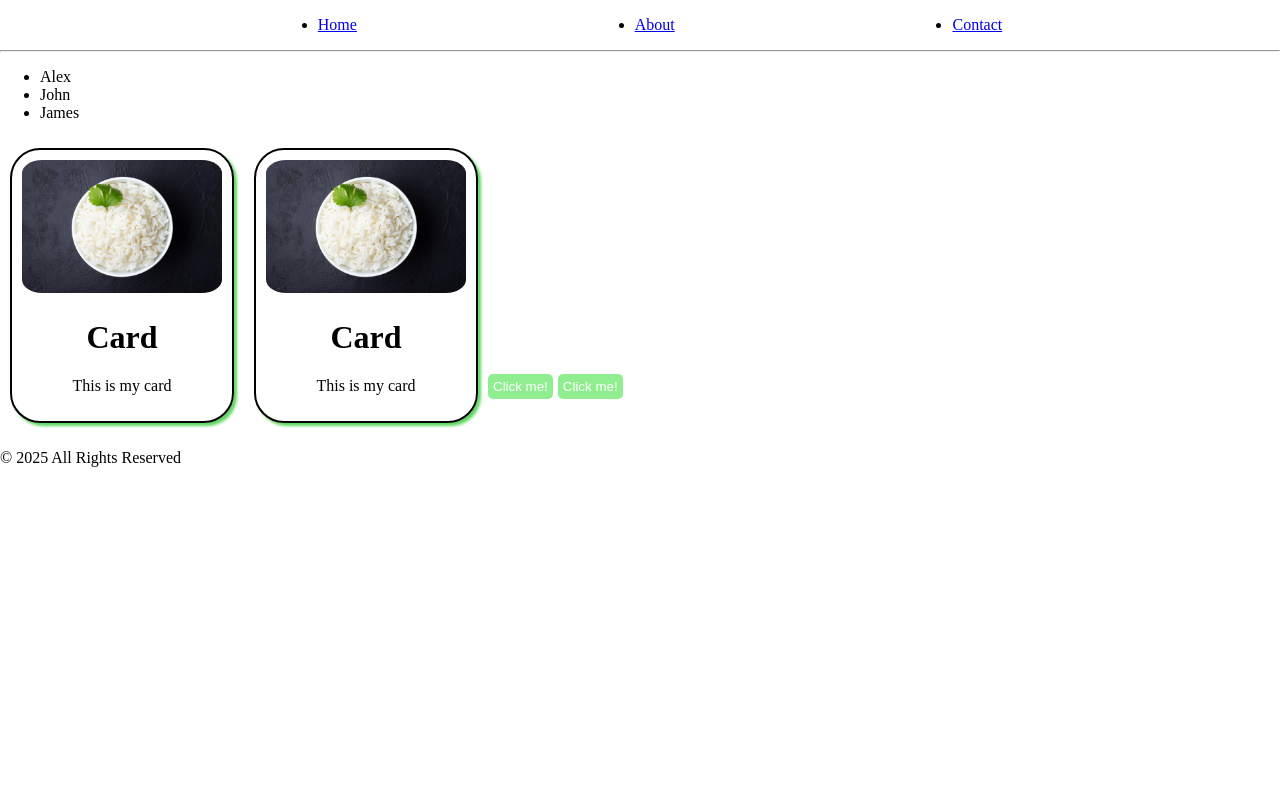
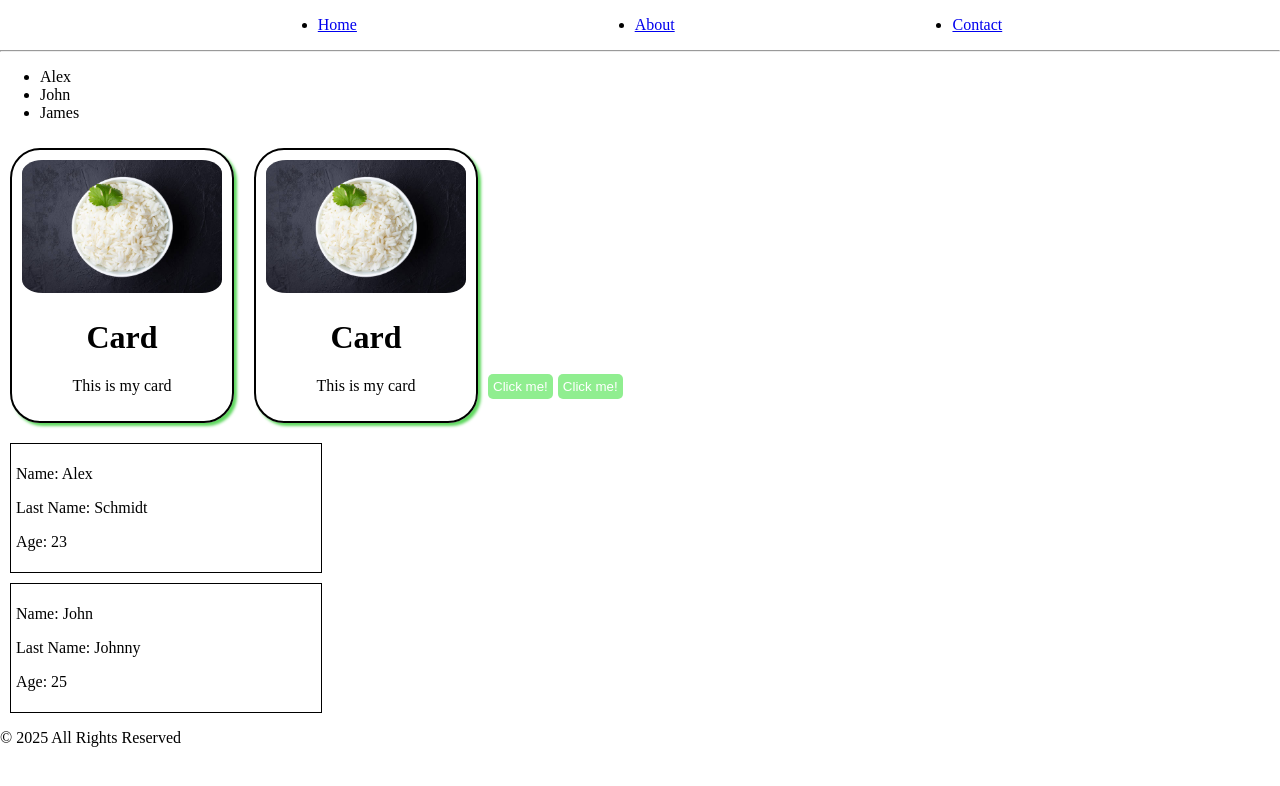
Before and after one commit to belalrahimicodes/React, a React (Vite) app in the folder react-app/: page / in a window 1280 px wide. Shown: the top 786 px of the page. Built offline with nearby package versions, Linux system fonts and the light colour scheme.

Commit message:
a component with Props added

```diff
--- a/react-app/package.json
+++ b/react-app/package.json
@@ -10,6 +10,7 @@
     "preview": "vite preview"
   },
   "dependencies": {
+    "prop-types": "^15.8.1",
     "react": "^19.1.0",
     "react-dom": "^19.1.0"
   },
--- a/react-app/src/App.jsx
+++ b/react-app/src/App.jsx
@@ -4,6 +4,7 @@ import Players from "./Players";
 import Card from "./Card";
 import Button from "./Button/Button";
 import Button2 from "./Button2";
+import Teachers from "./Teachers";
 
 function App() {
 
@@ -15,6 +16,8 @@ function App() {
       <Card />
       <Button />
       <Button2 />
+      <Teachers name="Alex" lastName="Schmidt" age={23} />
+      <Teachers name="John" lastName="Johnny" age={25} />
       <Footer />
     </>
   );
--- /dev/null
+++ b/react-app/src/Teachers.jsx
@@ -0,0 +1,25 @@
+import PropTypes from 'prop-types'
+
+function Teachers(props){
+    return(
+        <div className="teachers">
+            <p>Name: {props.name}</p>
+            <p>Last Name: {props.lastName}</p>
+            <p>Age: {props.age}</p>
+        </div>
+    );
+}
+
+Teachers.propTypes ={
+    name: PropTypes.string,
+    lastName: PropTypes.string,
+    age: PropTypes.number,
+}
+
+Teachers.defaultProps ={
+    name: "guest",
+    lastName: "-",
+    age: 0,
+}
+
+export default Teachers
--- a/react-app/src/index.css
+++ b/react-app/src/index.css
@@ -20,3 +20,9 @@ nav ul{
   width: 200px;
   border-radius: 10%;
 }
+.teachers{
+  border: 1px solid black;
+  max-width: 300px;
+  margin: 10px;
+  padding: 5px;
+}
```
Also changed, not shown: 1 other file (tests, documents, lock files or other folders).
